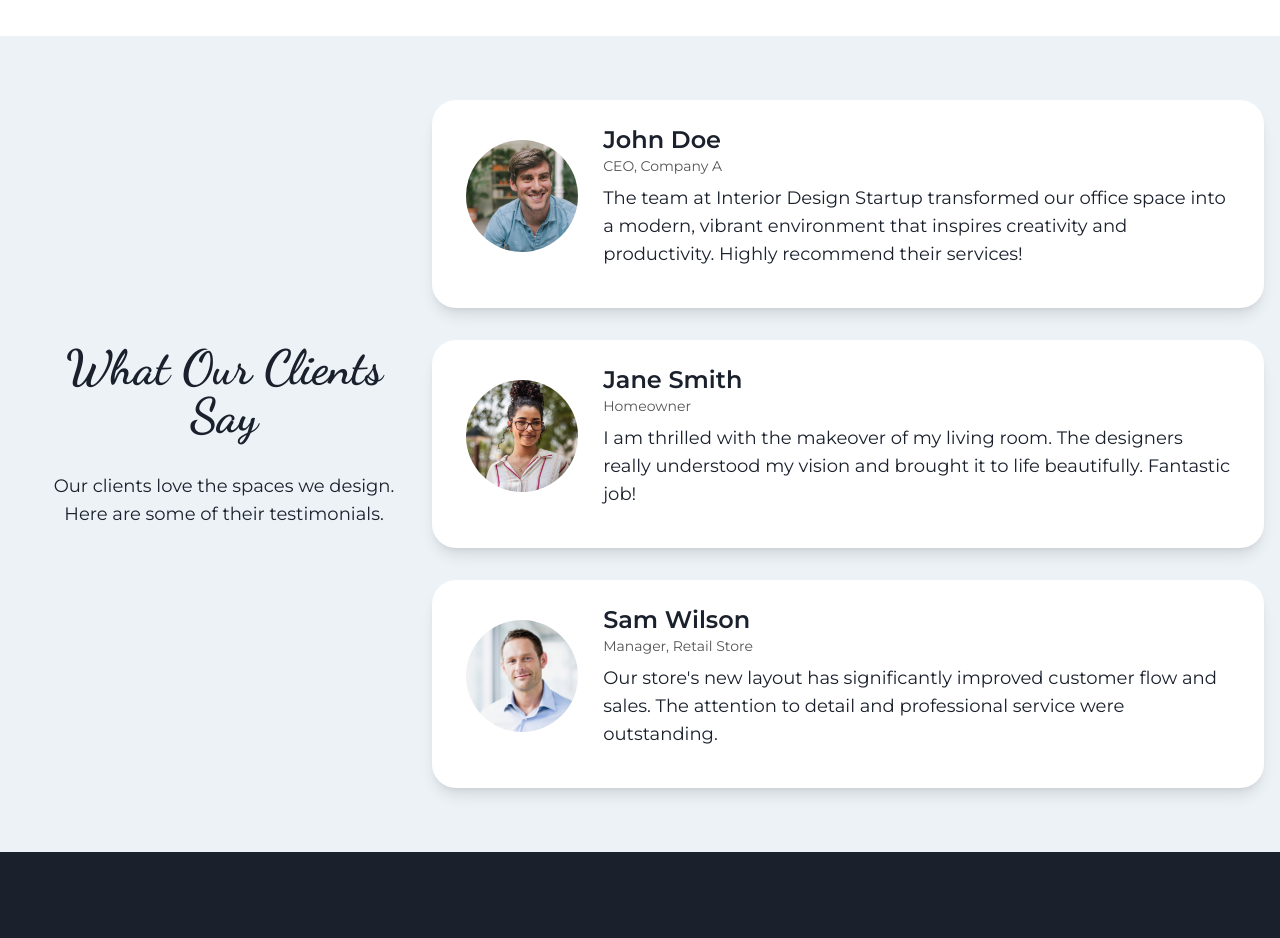
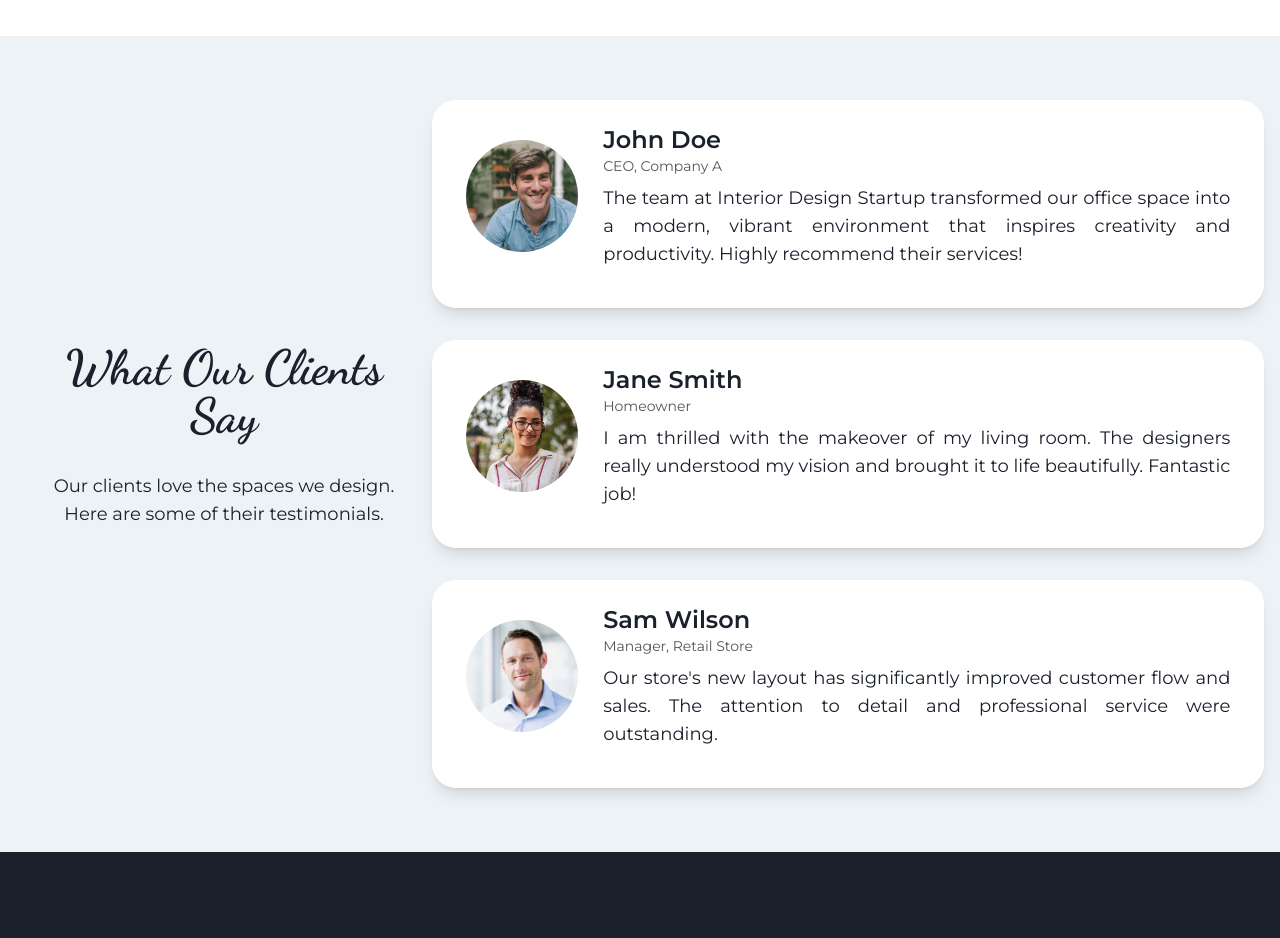
Before and after one commit to chiragcode11/icrave, a React (Create React App) app: page / in a window 1280 px wide. Shown: the part 2360-3298 px from the top of the page. Built offline with nearby package versions, Linux system fonts and the light colour scheme; a web font is replaced by a local one.

Commit message:
ui fixes

```diff
--- a/src/components/Testimonials.jsx
+++ b/src/components/Testimonials.jsx
@@ -49,7 +49,7 @@ const Testimonials = () => {
                   alt={testimonial.name}
                   className="w-28 h-28 rounded-full object-cover mb-4 sm:mb-0 sm:mr-4"
                 />
-                <div className="w-full sm:w-4/5">
+                <div className="w-full text-center md:text-justify sm:w-4/5">
                   <h3 className="text-xl sm:text-2xl font-semibold">
                     {testimonial.name}
                   </h3>
```
